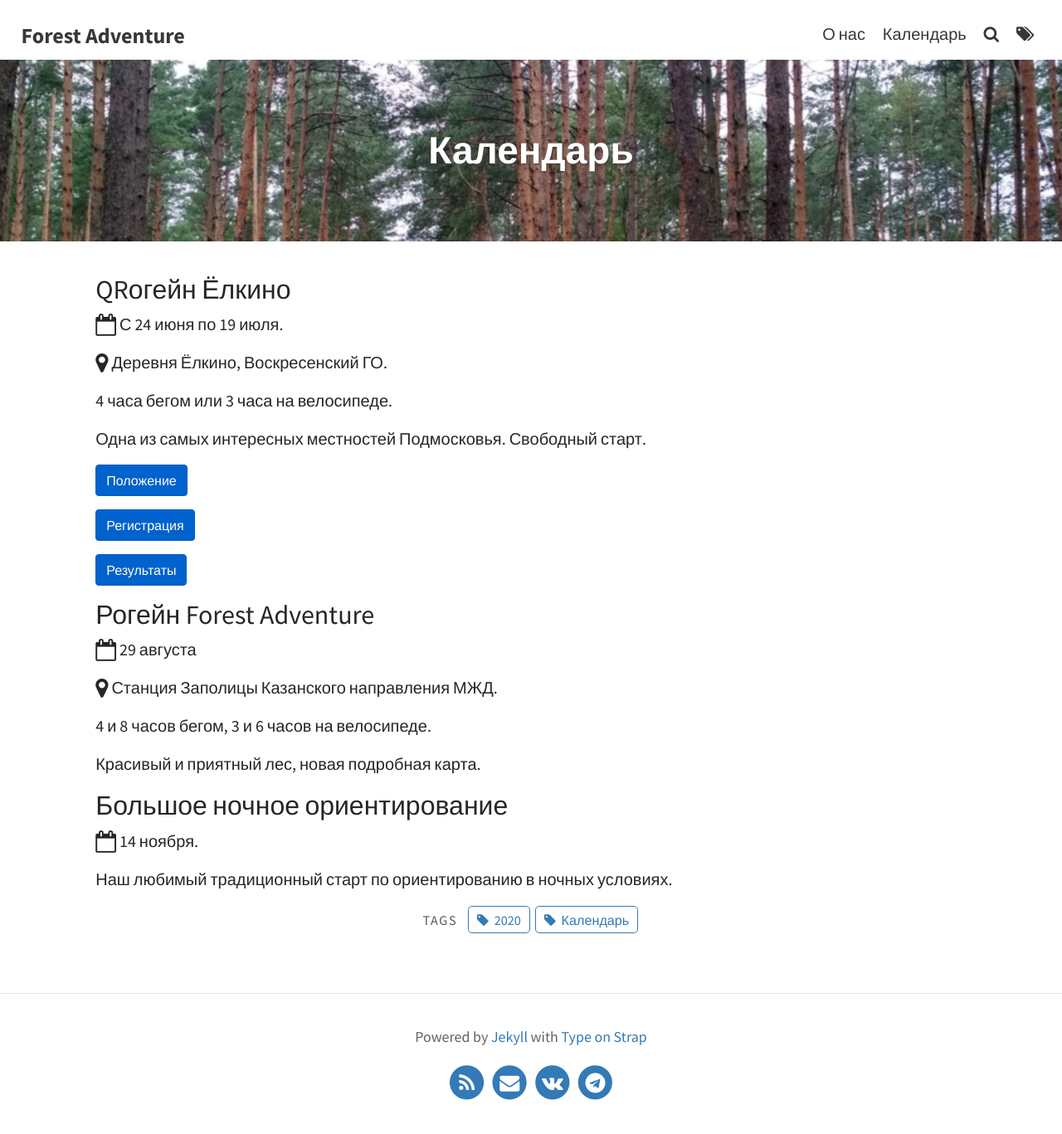
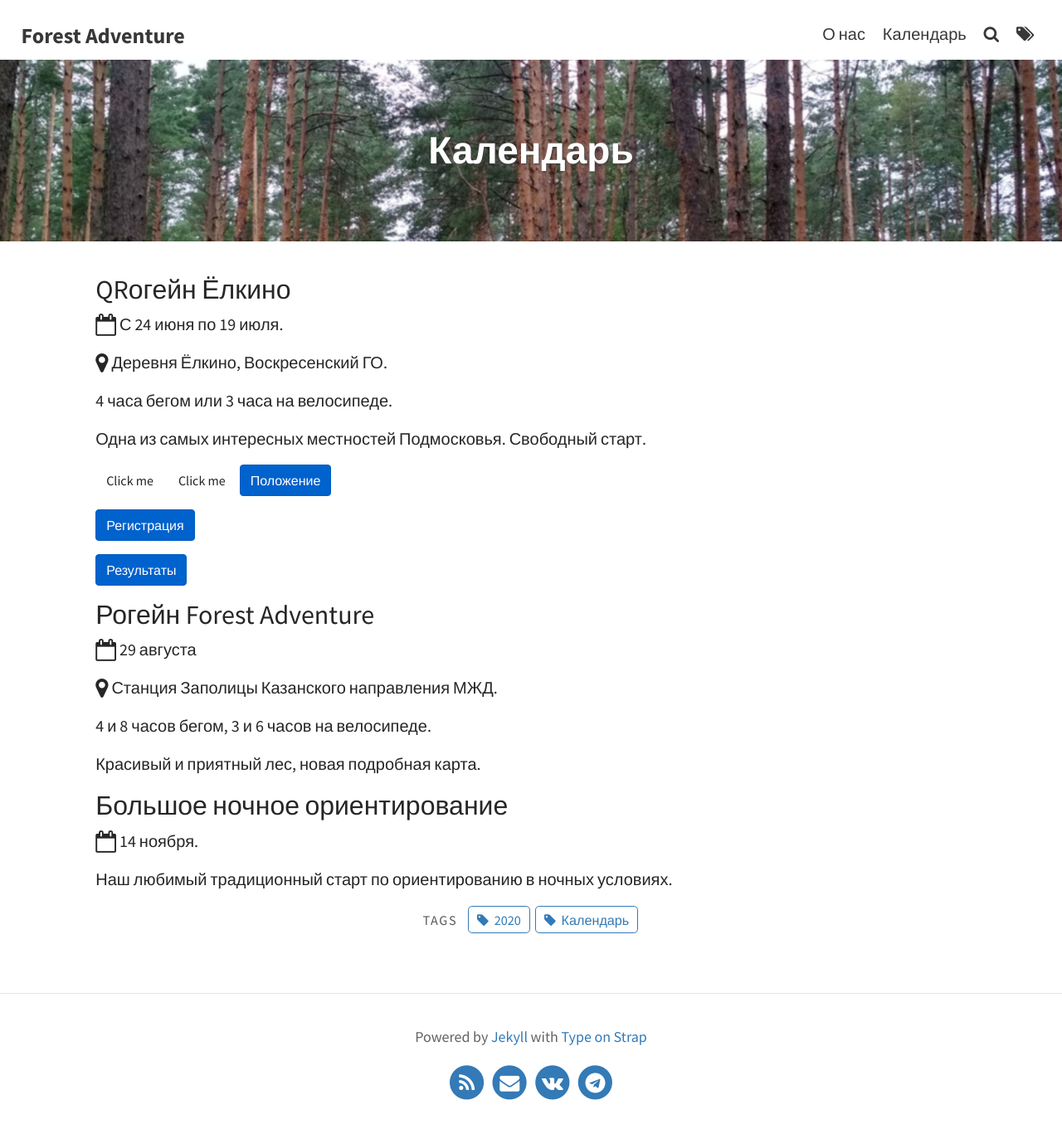
Before and after one commit to ForestAdventure/hidden, a Jekyll site: the page built from pages/calendar2020.md, in a window 1280 px wide. Shown: the whole page at 83% size. Built offline with Jekyll 4.4.1, drawn with Linux system fonts in a browser that asks for light colours.

Commit message:
Test md buttons

```diff
--- a/pages/calendar2020.md
+++ b/pages/calendar2020.md
@@ -18,6 +18,8 @@ QRогейн Ёлкино
 
 Одна из самых интересных местностей Подмосковья. Свободный старт.
 
+[Click me](http://www.google.com){: .btn}
+[Click me](http://www.google.com){: .btn}
 {% include button.html button_name="Положение" button_class="primary" url="/2020/06/22/yolkino-info.html" %}
 {% include button.html button_name="Регистрация" button_class="primary" url="https://iorient.ru/Register.aspx?CompetitionId=123" %}
 {% include button.html button_name="Результаты" button_class="primary" url="https://iorient.ru/Competition.aspx?CompetitionId=123" %}
```
